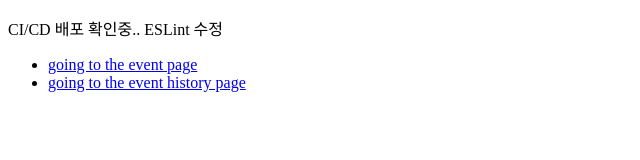
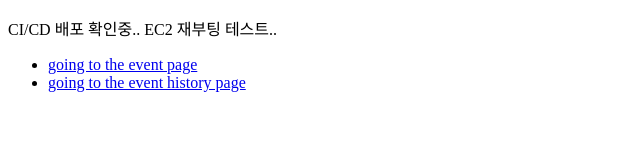
Before and after one commit to ALBAMONZ-LAB/SD-UI-admin-front-end, a Next.js app: page / in a window 1280 px wide. Shown: the top 160 px of the page, without its empty margins (0-640 px from the left). Built offline with nearby package versions, Linux system fonts and the light colour scheme.

Commit message:
Modify test code

```diff
--- a/src/app/page.tsx
+++ b/src/app/page.tsx
@@ -1,15 +1,15 @@
-import Link from 'next/link';
+import Link from "next/link";
 
 export default function Home() {
   return (
     <div>
-      <p>CI/CD 배포 확인중.. ESLint 수정</p>
+      <p>CI/CD 배포 확인중.. EC2 재부팅 테스트..</p>
       <ul>
         <li>
-          <Link href={'/event'}>going to the event page</Link>
+          <Link href={"/event"}>going to the event page</Link>
         </li>
         <li>
-          <Link href={'/event-history'}>going to the event history page</Link>
+          <Link href={"/event-history"}>going to the event history page</Link>
         </li>
       </ul>
     </div>
```
